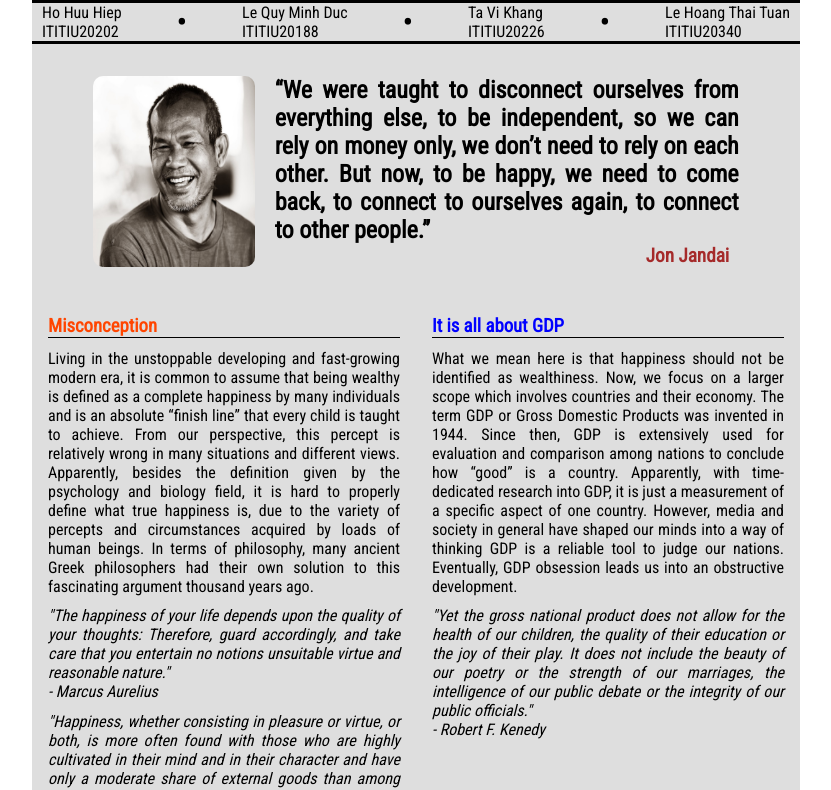
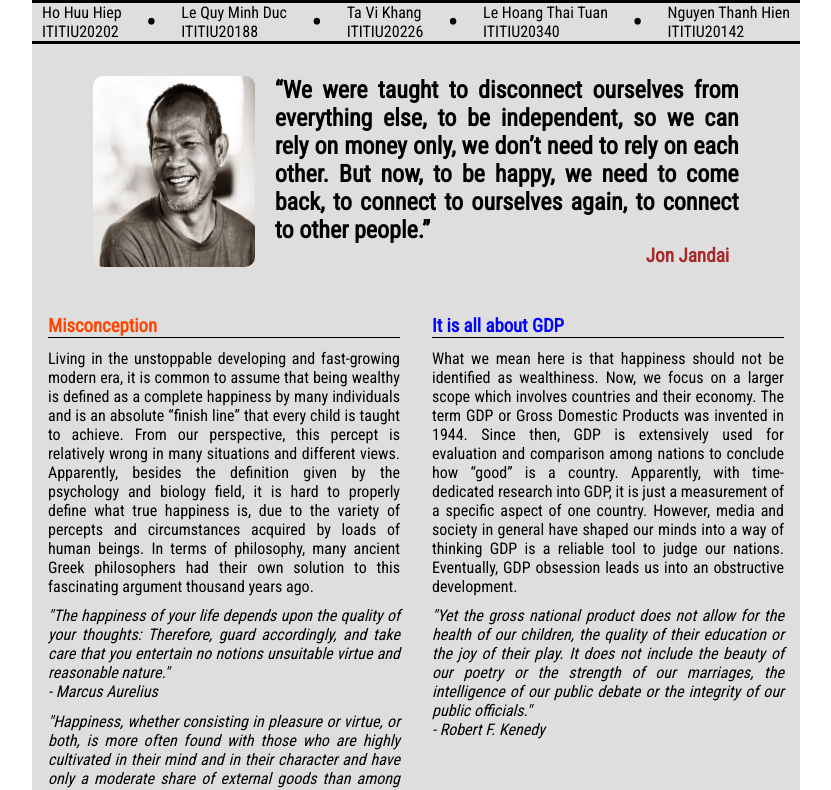
Before and after one commit to HieptotheHo/DSDV, a plain HTML site: page index.html in a window 1280 px wide. Shown: the part 126-916 px from the top of the page, without its empty margins (224-1055 px from the left). Drawn offline with Linux system fonts and the light colour scheme.

Commit message:
adding Thanh Hien

```diff
--- a/index.html
+++ b/index.html
@@ -42,6 +42,11 @@
                 <div class="member">
                     <p>Le Hoang Thai Tuan</p>
                     <p>ITITIU20340</p>
+                </div>
+                <p class="dot">•</p>
+                <div class="member">
+                    <p>Nguyen Thanh Hien</p>
+                    <p>ITITIU20142</p>
                 </div>
             </div>
         </header>
```
